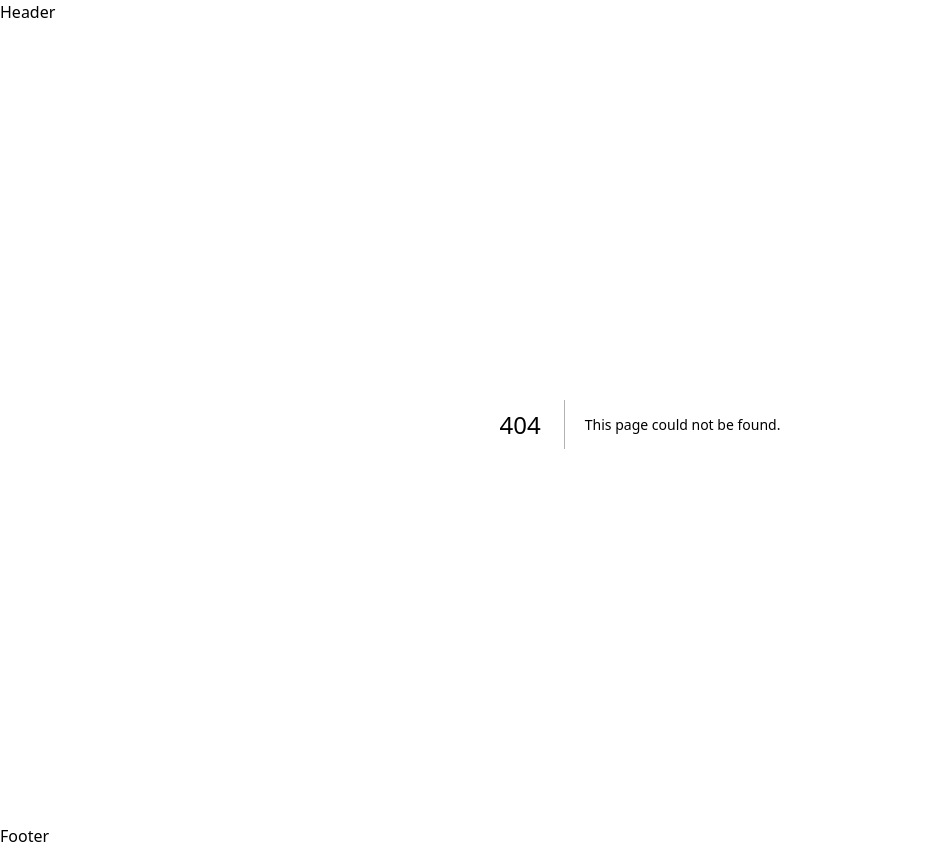
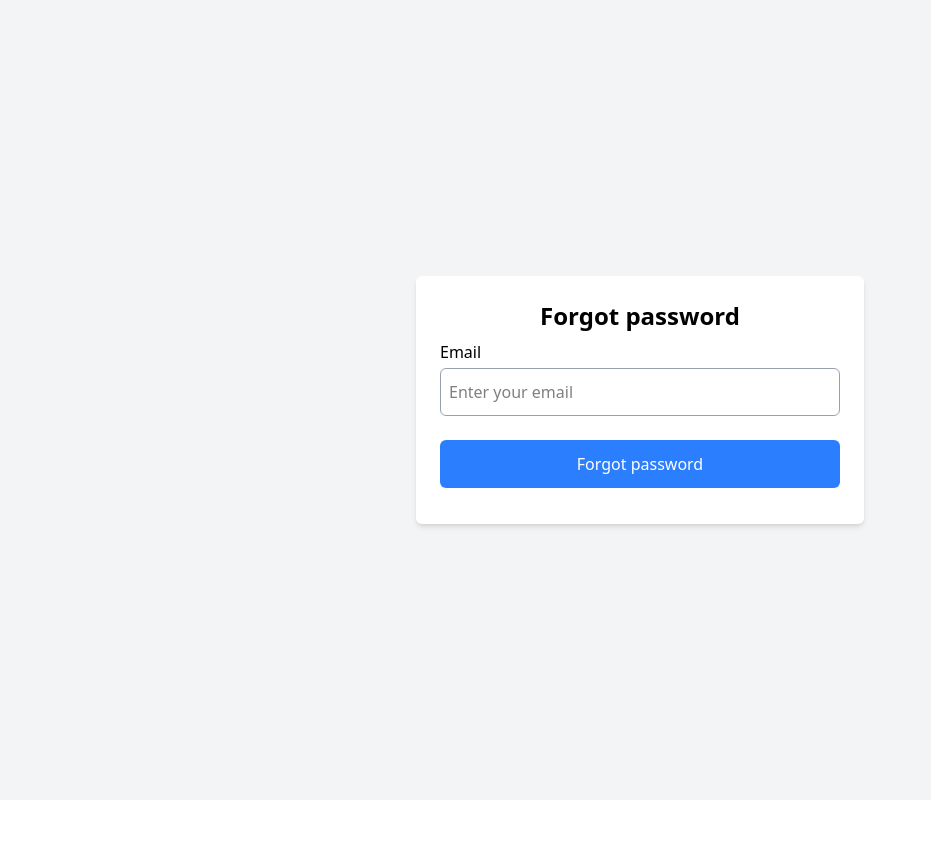
Before and after one commit to Aghakarim-23/blog-app-frontend, a Next.js app: page /forgot-password in a window 1280 px wide. Before the commit this address had no page. Shown: the whole page, without its empty margins (0-931 px from the left). After the commit the page ends 800 px from the top, so only its background shows below. Built offline with nearby package versions, Linux system fonts and the light colour scheme.

Commit message:
Add forgot-password page

```diff
--- /dev/null
+++ b/src/pages/forgot-password.jsx
@@ -0,0 +1,28 @@
+export default function ForgotPassword() {
+  return (
+     <div className="min-h-screen flex justify-center items-center px-4 bg-gray-100">
+
+      <div className="bg-white max-w-md w-full p-6 rounded-md shadow-md">
+
+        <h2 className="text-center text-2xl font-bold mb-2">Forgot password</h2>
+
+        <form className="flex flex-col gap-3  rounded-md">
+
+          <div>
+            <label htmlFor="email" className="block mb-1">Email</label>
+            <input type="email" name="email" id="email" placeholder="Enter your email" className="pl-2 rounded-md h-12 border border-gray-400 w-full "/>
+          </div>
+
+          <div className="my-3">
+            <button className="w-full rounded-md bg-blue-500 hover:bg-blue-600 transition active:bg-blue-700 h-12 text-white cursor-pointer">Forgot password</button>
+          </div>
+
+        </form>
+
+      </div>
+
+    </div>
+  )
+}
+
+ForgotPassword.getLayout = (page) => page
```
